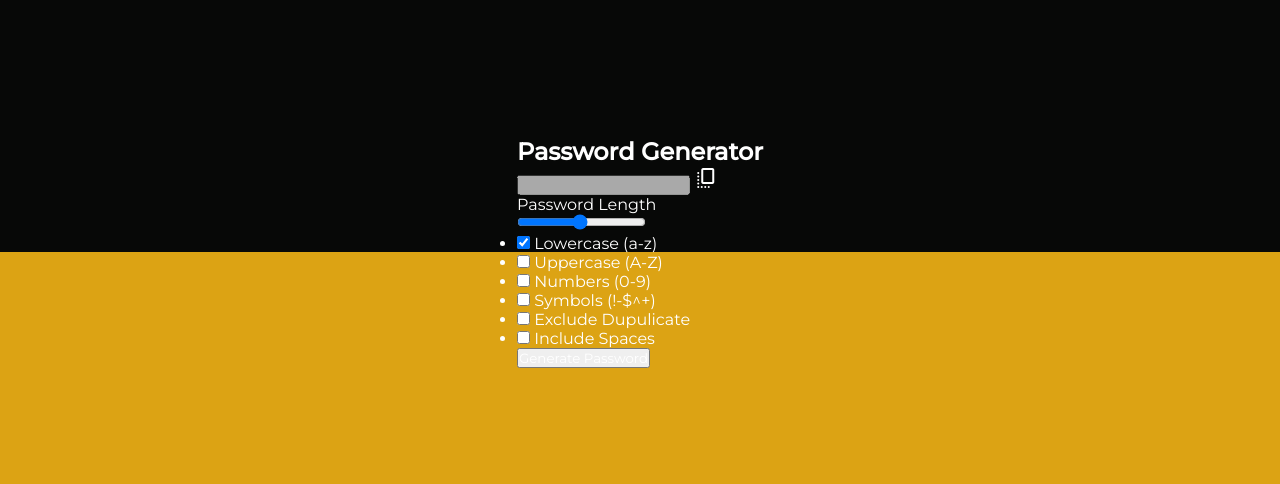
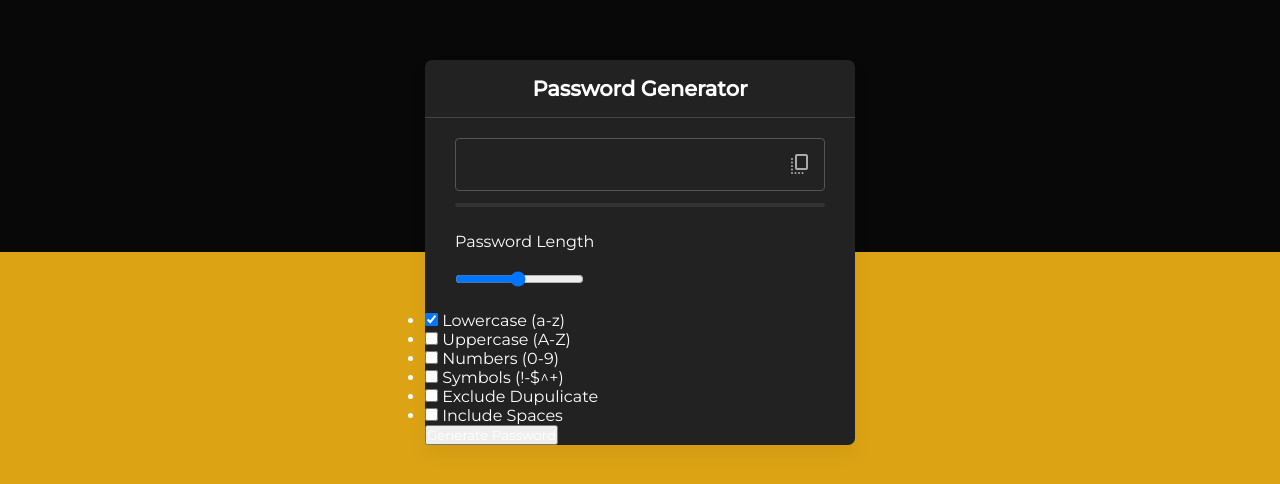
Before and after one commit to frontdevvictor/Gerador-de-Senha, a plain HTML site: page index.html in a window 1280 px wide. Shown: the part 148-632 px from the top of the page. Drawn offline with nearby package versions, Linux system fonts and the light colour scheme.

Commit message:
Update style.css

```diff
--- a/style.css
+++ b/style.css
@@ -13,3 +13,95 @@ body{
     min-height: 100vh;
     background: linear-gradient(180deg, #070807 50%, #dca314 50%);
 }
+
+.container{
+    width: 430px;
+    background: #222;
+    border-radius: 7px;
+    box-shadow: 0 10px 20px rgba(0, 0, 0, 0.05);
+}
+
+.container h2{
+    font-weight: 600;
+    font-size: 21px;
+    padding: 16px 30px;
+    border-bottom: 1px solid #444;
+    text-align: center;
+}
+
+.wrapper{
+    margin: 20px 30px;
+}
+
+.input-box{
+    position: relative;
+}
+
+.input-box input{
+    width: 100%;
+    height: 53px;
+    color: #fff;
+    background: none;
+    font-size: 17px;
+    font-weight: 500;
+    border-radius: 4px;
+    letter-spacing: 1.4px;
+    border: 1px solid #555;
+    padding: 0 48px 0 16px;
+}
+
+.input-box span{
+    position: absolute;
+    right: 13px;
+    cursor: pointer;
+    line-height: 53px;
+    color: #aaa;
+}
+
+.input-box span:hover {
+    color: #4285f4;
+}
+
+.pass-indicator {
+    width: 100%;
+    height: 4px;
+    position: relative;
+    background: #333;
+    margin-top: 12px;
+    border-radius: 25px;
+}
+
+.pass-indicator::before {
+    position: absolute;
+    content: "";
+    height: 100%;
+    width: 0;
+    border-radius: inherit;
+    transition: width 0.3s ease;
+}
+
+.pass-indicator#weak::before {
+    width: 20%;
+    background: #e64a4a;
+}
+
+.pass-indicator#strong::before{
+    width: 100%;
+    background: #27c468;
+}
+
+.pass-length {
+    margin: 25px 0 20px;
+}
+
+.pass-length .details{
+    display: flex;
+    justify-content: space-between;
+}
+
+.pass-settings .options{
+    display: flex;
+    list-style: none;
+    flex-wrap: wrap;
+    margin-top: 20px;
+}
```
